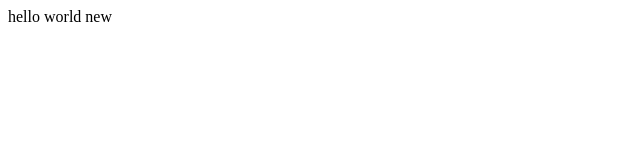
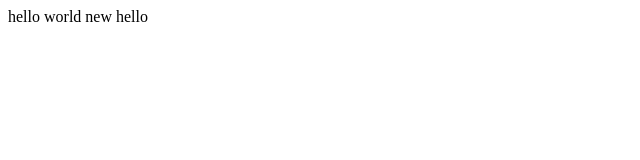
Before and after one commit to shuvojit007/prog-test, a plain HTML site: page index.html in a window 1280 px wide. Shown: the full height of the page, 0-640 px from the left. Drawn offline with Linux system fonts and the light colour scheme.

Commit message:
publishing awesome pages 1612511135550

```diff
--- a/index.html
+++ b/index.html
@@ -3,6 +3,6 @@
 
     </head>
     <body>
- hello world  new
+ hello world  new hello
     </body>
 </html>
```
